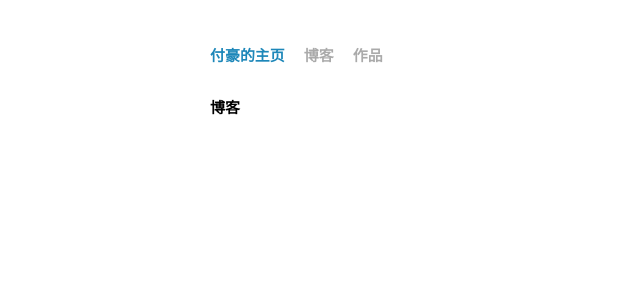
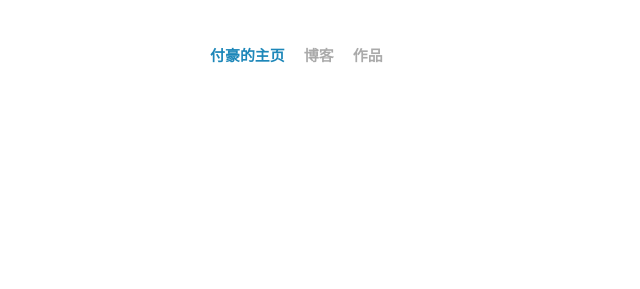
Before and after one commit to hulkfu/hulkfoo.github.io, a Jekyll site: the page built from index.html, in a window 1280 px wide. Shown: the top 289 px of the page, without its empty margins (116-756 px from the left). Built offline with Jekyll 4.4.1, drawn with Linux system fonts in a browser that asks for light colours; Markdown is read by kramdown in place of the engine named in the settings.

Commit message:
index clean.

```diff
--- a/index.html
+++ b/index.html
@@ -4,7 +4,6 @@ title: 付豪的主页
 ---
 
 <div id="home">
-  <h1>博客</h1>
   <ul class="posts">
     {% for post in site.posts %}
       <li><span>{{ post.date | date_to_string }}</span> &raquo; <a href="{{ post.url }}">{{ post.title }}</a></li>
```
